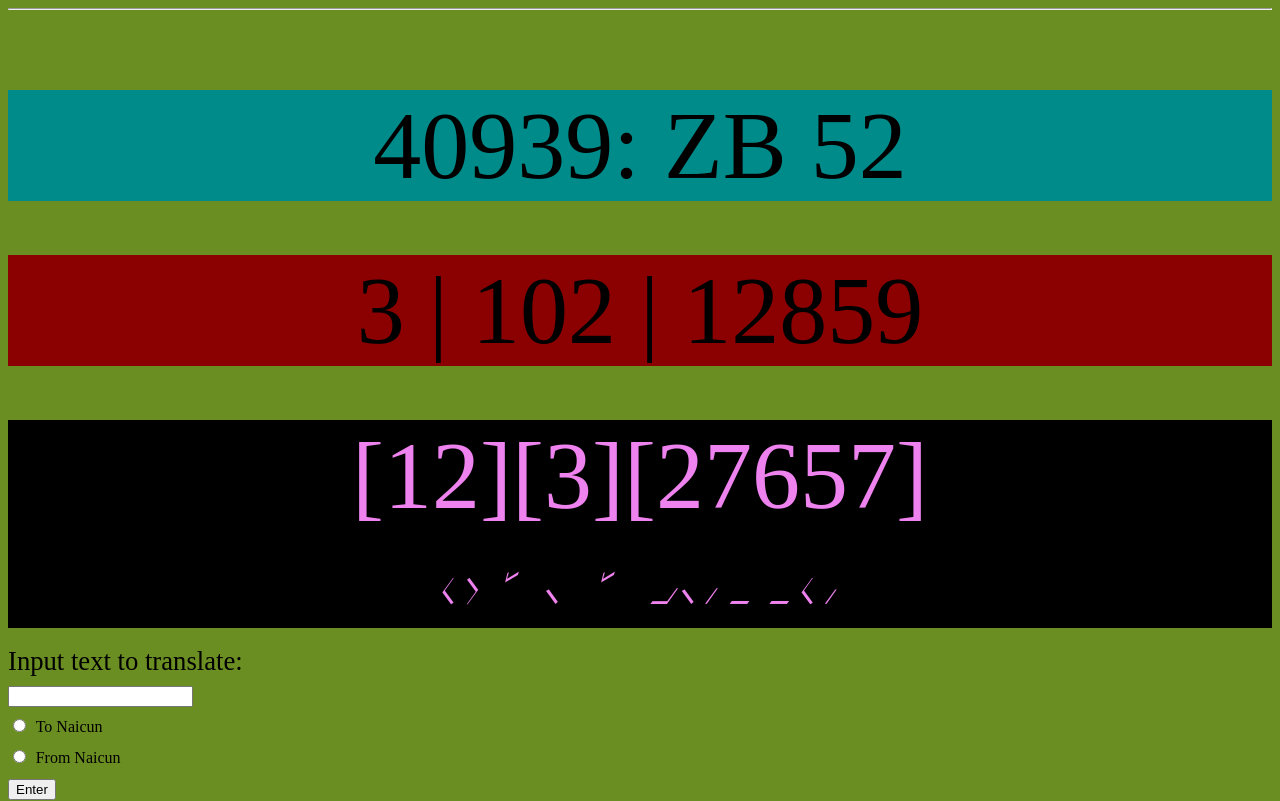
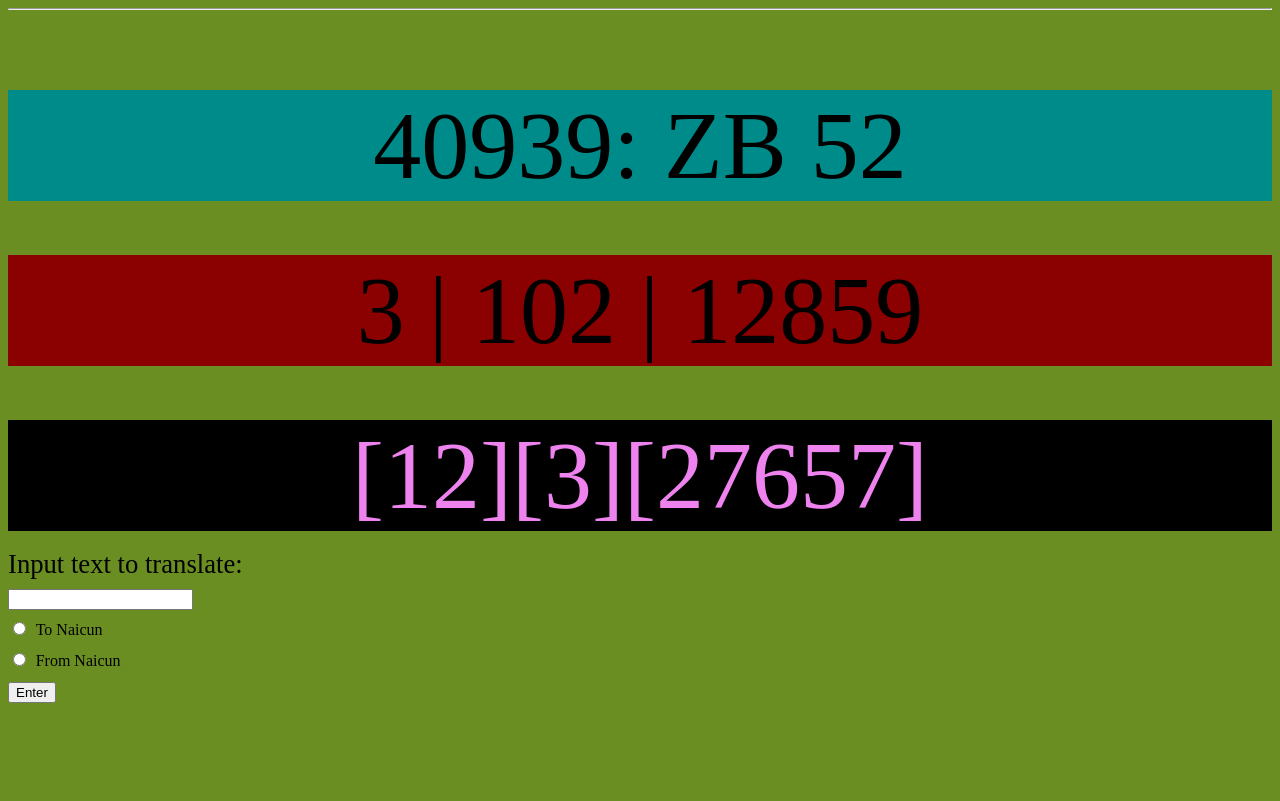
Before and after one commit to colelycett/colelycett.github.io, a website with bundled scripts: page index.html in a window 1280 px wide. Built offline with nearby package versions, Linux system fonts and the light colour scheme.

Commit message:
Revert "Added Zen-Ton Translation of date"
This reverts commit 88319a7cb952e2f1d7d2a5ecb215622a8bf05ef8.

```diff
--- a/ZenTon.js
+++ b/ZenTon.js
@@ -1,18 +1,3 @@
-function toSafeCompact12(number) {
-    let digits = "";
-    while (number >= 12) {
-        if ((number % 12) == 1) {
-            digits = "|" + digits;
-        }
-        digits = (number % 12) + digits;
-        number = Math.floor(number / 12);
-    }
-    if (number == 1) {
-        digits = "|" + digits;
-    }
-    digits = (number) + digits;
-    return digits;
-}
 const targetDateZ = new Date("2025-02-12");
 //Starts from 11, which is Fa-kus anniversary
 const timeDiffZ = Math.abs(today.getTime() - targetDateZ.getTime());
@@ -27,5 +12,4 @@ let yearZ = 27653 + yearsDiffZ;
 let monthZ = 1 + monthDiffZ;
 let dayZ = 1 + daysDiffZ;
 
-document.getElementById("zt_latin").innerHTML = "["+dayZ+"]"+"["+monthZ+"]"+"["+yearZ+"]";
-document.getElementById("zt").innerHTML = dayZ+" - "+monthZ+" - "+toSafeCompact12(yearZ);
+document.write("["+dayZ+"]"+"["+monthZ+"]"+"["+yearZ+"]");
--- a/index.html
+++ b/index.html
@@ -21,8 +21,6 @@
   </div>
   <br><br><br>
   <div style="font-size: 72pt; background-color: black; color: violet;">
-    <p id="zt_latin" style="margin-top: 0em; margin-bottom: 0em;">0</p>
-    <p id="zt" style="margin-top: 0em; margin-bottom: 0em;">0</p>
     <script src="ZenTon.js"></script>
   </div>
   <br>
--- a/style.css
+++ b/style.css
@@ -2,10 +2,3 @@ html {
   height: 100%;
   width: 100%;
 }
-@font-face {
-  font-family: 'ZenTon';
-  src: url('Zen-Ton.otf') format('opentype');
-}
-#zt {
-  font-family: 'ZenTon';
-}
```
Also changed, not shown: Zen-Ton.otf (deleted).
